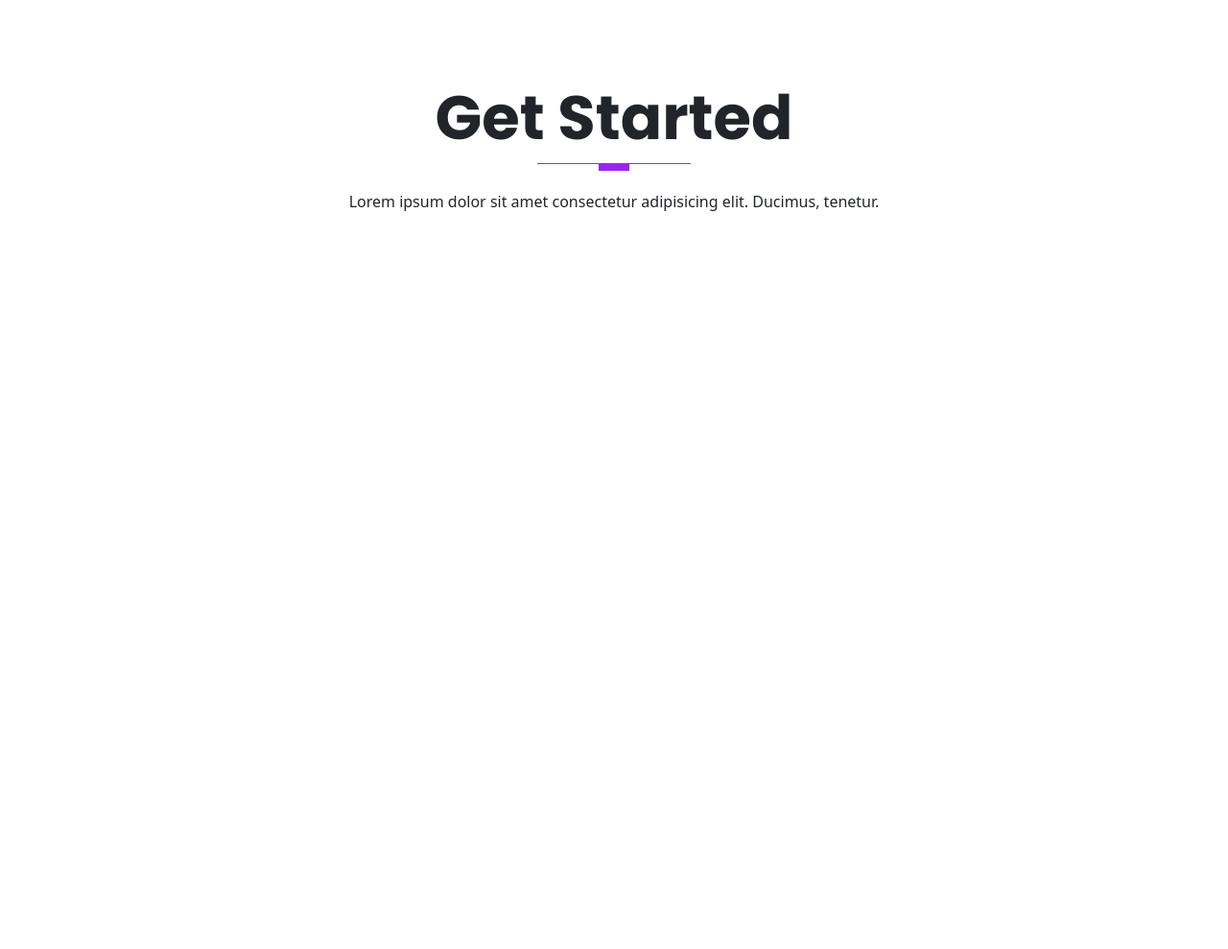
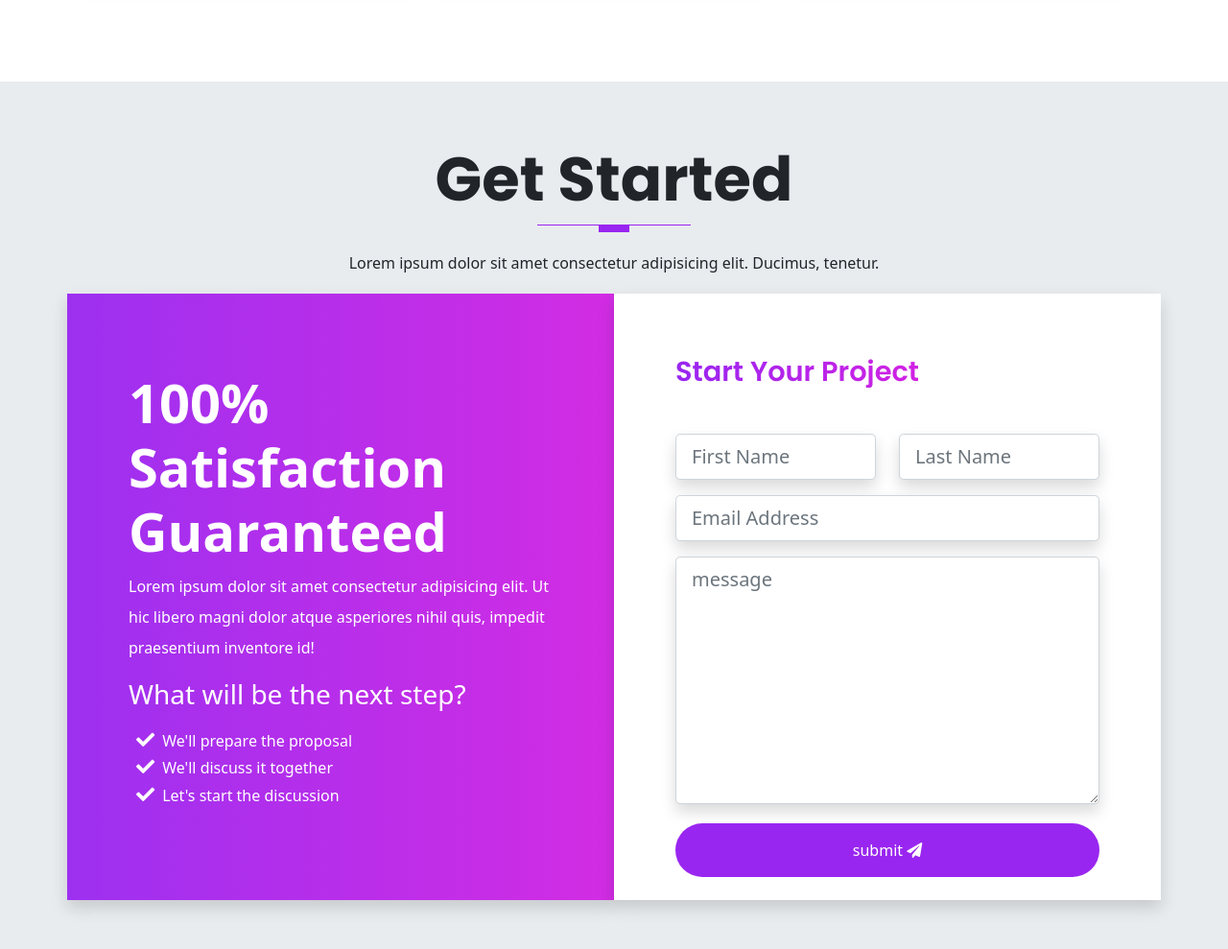
Before and after one commit to horler408/bootstrap_portfolio, a website: page index.html in a window 1280 px wide. Shown: the part 6929-7918 px from the top of the page at 96% size. Before the commit the page ends 7171 px from the top, so only its background shows below. Drawn offline with Linux system fonts and the light colour scheme.

Commit message:
get started section

```diff
--- a/index.html
+++ b/index.html
@@ -14,6 +14,7 @@
     <link rel="stylesheet" href="assets/vendors/css/lightbox.min.css" />
   </head>
   <body>
+
     <!-- Navbar Section starts here -->
     <nav class="navbar navbar-expand-lg navbar-dark menu shadow fixed-top">
       <div class="container">
@@ -121,6 +122,7 @@
         ></path>
       </svg>
     </section>
+
     <!-- COMPANIES SECTION STARTS HERE -->
     <section id="companies" class="companies">
       <div class="container">
@@ -791,6 +793,45 @@
             Lorem ipsum dolor sit amet consectetur adipisicing elit. Ducimus, tenetur.
           </p>
         </div>
+
+        <!-- CTA CONTENT STARTS HERE -->
+        <div class="row text-white">
+          <div class="col-12 col-lg-6 gradient shadow p-3">
+            <div class="cta-info w-100">
+              <h4 class="display-4 fw-bold">100% Satisfaction Guaranteed</h4>
+              <p class="lh-lg">Lorem ipsum dolor sit amet consectetur adipisicing elit. Ut hic libero magni dolor atque asperiores nihil quis, impedit praesentium inventore id!</p>
+              <h3 class="display-3--brief">What will be the next step?</h3>
+              <ul class="cta-info__list">
+                <li>We'll prepare the proposal</li>
+                <li>We'll discuss it together</li>
+                <li>Let's start the discussion</li>
+              </ul>
+            </div>
+          </div>
+          <div class="col-12 col-lg-6 bg-white shadow p-3">
+            <div class="form w-100 pb-2">
+              <h4 class="display-3--title mb-5">start your project</h4>
+              <form action="#" class="row">
+                <div class="col-md-6 mb-3">
+                  <input type="text" placeholder="First Name" id="firstName" class="shadow form-control form-control-lg">
+                </div>
+                <div class="col-md-6 mb-3">
+                  <input type="text" placeholder="Last Name" id="lastName" class="shadow form-control form-control-lg">
+                </div>
+                <div class="col-lg-12 mb-3">
+                  <input type="email" placeholder="Email Address" id="email" class="shadow form-control form-control-lg">
+                </div>
+                <div class="col-lg-12 mb-3">
+                  <textarea name="message" placeholder="message" id="message" class="shadow form-control form-control-lg" rows="8"></textarea>
+                </div>
+                <div class="text-center d-grid mt-1">
+                  <button type="submit" class="btn btn-primary rounded-pill py-3">submit <i class="fas fa-paper-plane"></i>
+                  </button>
+                </div>
+              </form>
+            </div>
+          </div>
+        </div>
       </div>
     </section>
 
--- a/scss/components/_typography.scss
+++ b/scss/components/_typography.scss
@@ -72,3 +72,12 @@
   border-right: 0.1rem solid $gray-300;
   height: 100%;
 }
+
+// GRADIENT BG
+.gradient {
+  background: linear-gradient(
+    to right,
+    rgba($primary, 0.95),
+    rgba($secondary, 0.95)
+  );
+}
--- a/scss/sections/_get-started.scss
+++ b/scss/sections/_get-started.scss
@@ -0,0 +1,45 @@
+@use "../custom" as *;
+@use "../components/mixins" as *;
+
+.get-started {
+  padding: 4rem 0;
+  background-color: $gray-200;
+}
+
+.cta-info {
+  padding: 3rem;
+  margin: 1rem 0;
+
+  &__list {
+    position: relative;
+    list-style-type: none;
+    display: block;
+    padding-top: 0.5rem;
+    padding-left: 0.5rem;
+    margin-bottom: 0.7rem;
+  }
+
+  li::before {
+    font-family: 'Font Awesome 5 Free';
+    content: '\f00c';
+    font-weight: 600;
+    margin-right: 0.5rem;
+    font-size: 1.2rem;
+  }
+}
+
+// FORM CONTENT
+.form {
+  padding: 3rem;
+
+  button {
+    border: none;
+    color: $white;
+
+    a {
+      color: $white;
+      text-decoration: none;
+      text-transform: capitalize;
+    }
+  }
+}
```
Also changed, not shown: assets/css/style.css, 2 other files.
